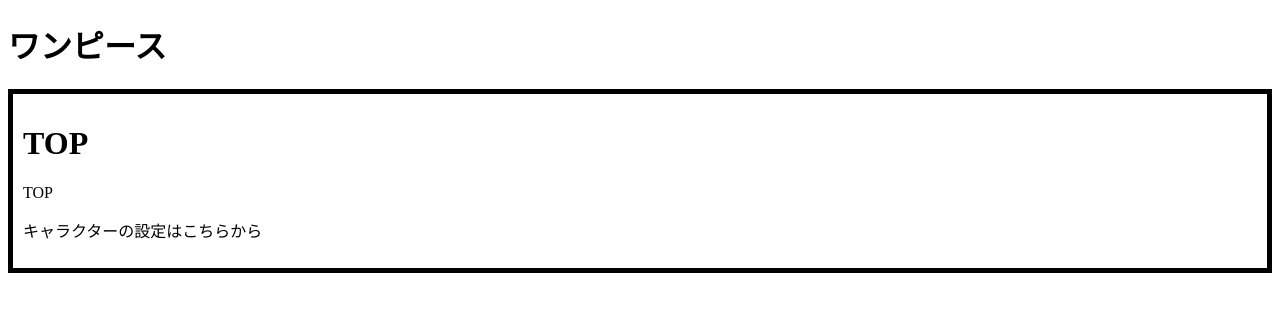
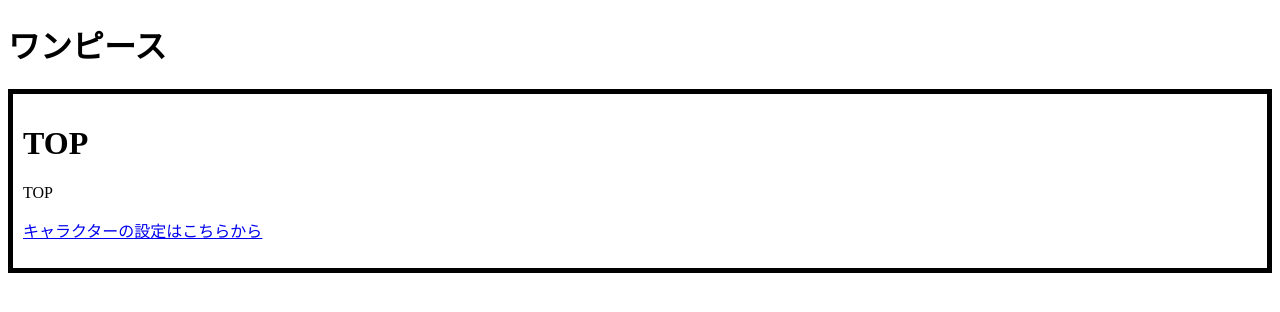
Before and after one commit to satone1525/Practice_Nuxt3, a Nuxt app in the folder test1/: page / in a window 1280 px wide. Shown: the top 312 px of the page. Built offline with nearby package versions, Linux system fonts and the light colour scheme.

Commit message:
学習: 画面用コンポーネント作成＆リンク生成

```diff
--- a/test1/pages/index.vue
+++ b/test1/pages/index.vue
@@ -7,7 +7,10 @@
     </nav>
     <section>
         <p>
-            キャラクターの設定はこちらから
+        <!-- <NuxtLink to="/character/characterList"> -->
+             <NuxtLink v-bind:to="{name: 'character-characterList'}">
+                キャラクターの設定はこちらから
+             </NuxtLink>
         </p>
     </section>
 </template>
```
Also changed, not shown: test1/app.vue (+4 -4 lines).
